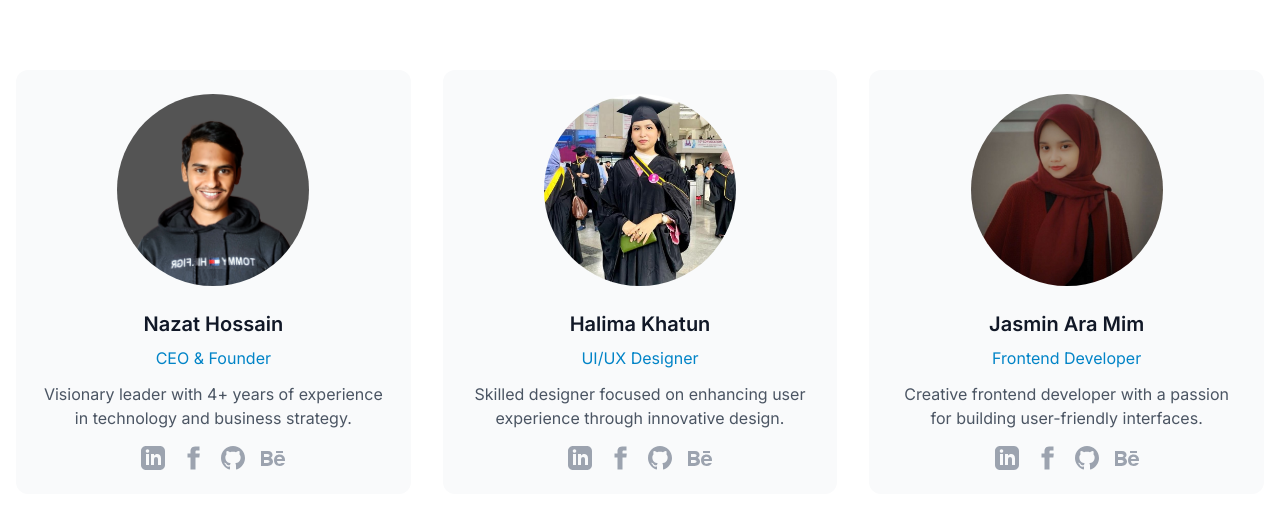
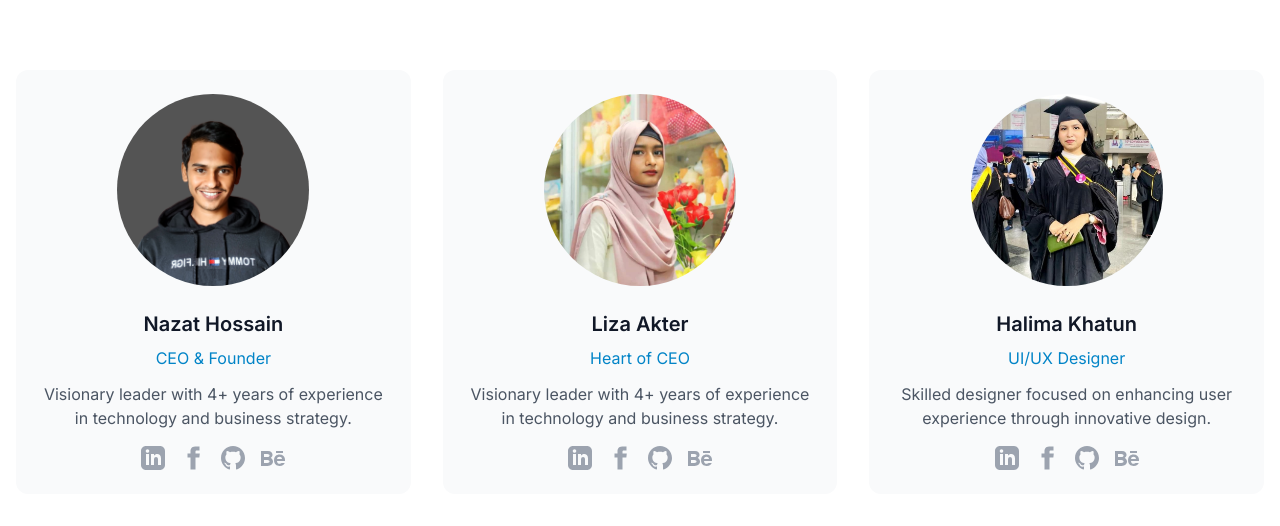
Before and after one commit to TechNest-Agency/technestsite, a React (Create React App) app in the folder client/: page /team in a window 1280 px wide. Shown: the part 426-952 px from the top of the page. Built offline with nearby package versions, Linux system fonts and the light colour scheme; no server answers; the HTML template or start-up script is replaced by a standard one.

Commit message:
image change

```diff
--- a/client/src/pages/TeamMembers.js
+++ b/client/src/pages/TeamMembers.js
@@ -11,6 +11,18 @@ const TeamMembers = () => {
       role: 'CEO & Founder',
       bio: 'Visionary leader with 4+ years of experience in technology and business strategy.',
       image: '/ceo.png',
+      social: {
+        linkedin: 'https://www.linkedin.com/in/nazat-mern-stack/',
+        facebook: 'https://facebook.com/nazathossain',
+        github: 'https://github.com/nazathossain',
+        behance: 'https://www.behance.net/nazathossain'
+      }
+    },
+    {
+      name: 'Liza Akter',
+      role: 'Heart of CEO',
+      bio: 'Visionary leader with 4+ years of experience in technology and business strategy.',
+      image: '/liza.jpg',
       social: {
         linkedin: 'https://www.linkedin.com/in/nazat-mern-stack/',
         facebook: 'https://facebook.com/nazathossain',
```
Also changed, not shown: client/public/liza.jpg (added).
